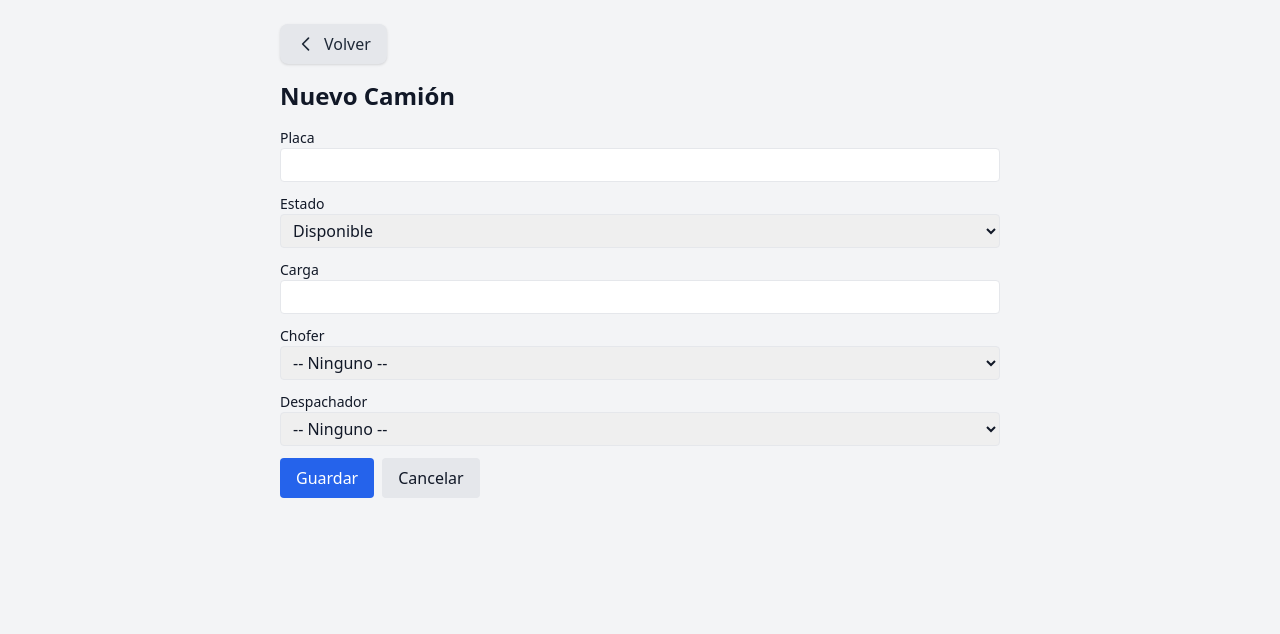
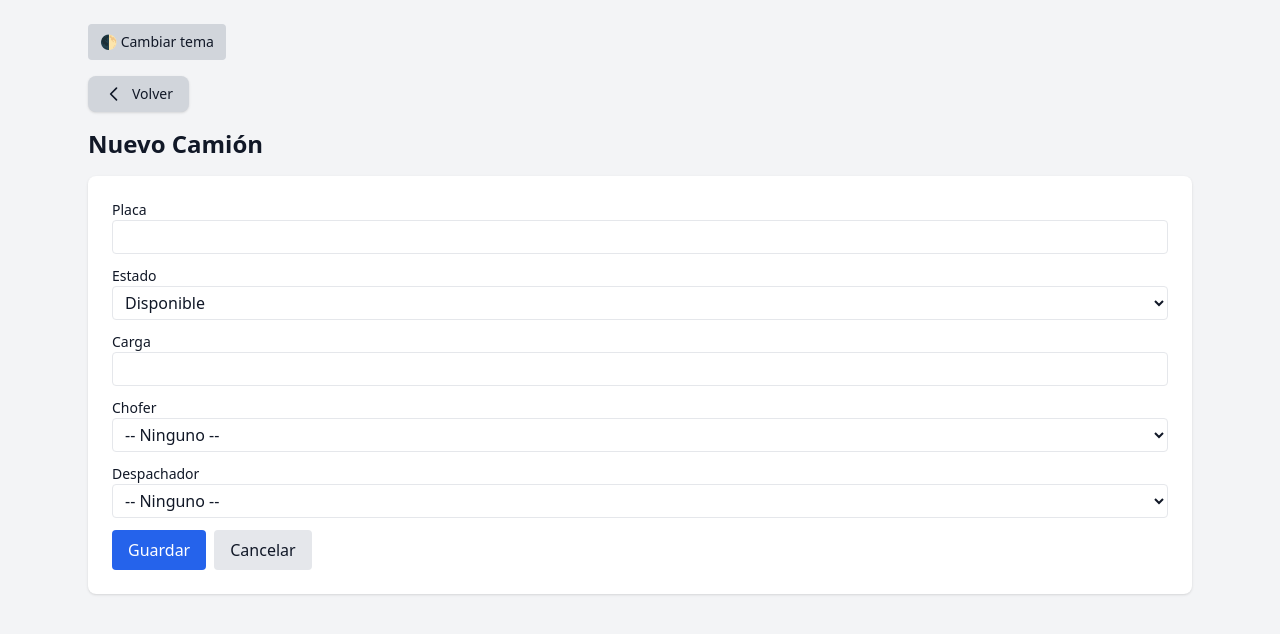
Before and after one commit to Moisescx/logitrack, a Flask app: page /admin/trucks/new in a window 1280 px wide. Shown: the top 634 px of the page. Run offline with Flask 3, Linux system fonts and the light colour scheme; the visitor is signed in with stand-in values (Sample User, id 1); data comes from the database, SQL or seed files in the repository; some libraries are stand-ins or nearby versions.

Commit message:
Cambios de accesibilidad

```diff
--- a/main.py
+++ b/main.py
@@ -1,4 +1,4 @@
-from flask import Flask, render_template, request, redirect, url_for, jsonify
+from flask import Flask, render_template, request, redirect, url_for, jsonify, flash
 import random
 from flask_sqlalchemy import SQLAlchemy
 from flask_login import (
@@ -522,11 +522,20 @@ def admin_truck_new():
         cargo = request.form.get('cargo')
         dispatcher_id = request.form.get('dispatcher_id') or None
         driver_id = request.form.get('driver_id') or None
+
+        # Validación de campos obligatorios
+        if not plate or not status:
+            flash('Por favor, completa los campos obligatorios: Placa y Estado.', 'error')
+            drivers = User.query.filter_by(role='chofer').all()
+            dispatchers = User.query.filter_by(role='despachador').all()
+            return render_template('admin_truck_form.html', drivers=drivers, dispatchers=dispatchers, truck=None)
+
         truck = Truck(plate=plate, status=status, cargo=cargo,
                       dispatcher_id=int(dispatcher_id) if dispatcher_id else None,
                       driver_id=int(driver_id) if driver_id else None)
         db.session.add(truck)
         db.session.commit()
+        flash('Camión creado correctamente.', 'success')
         return redirect(url_for('admin_trucks'))
 
     drivers = User.query.filter_by(role='chofer').all()
@@ -541,14 +550,26 @@ def admin_truck_edit(truck_id):
         return "No autorizado", 403
     truck = Truck.query.get_or_404(truck_id)
     if request.method == 'POST':
-        truck.plate = request.form.get('plate')
-        truck.status = request.form.get('status')
-        truck.cargo = request.form.get('cargo')
+        plate = request.form.get('plate')
+        status = request.form.get('status')
+        cargo = request.form.get('cargo')
         dispatcher_id = request.form.get('dispatcher_id') or None
         driver_id = request.form.get('driver_id') or None
+
+        # Validación
+        if not plate or not status:
+            flash('Por favor, completa los campos obligatorios: Placa y Estado.', 'error')
+            drivers = User.query.filter_by(role='chofer').all()
+            dispatchers = User.query.filter_by(role='despachador').all()
+            return render_template('admin_truck_form.html', drivers=drivers, dispatchers=dispatchers, truck=truck)
+
+        truck.plate = plate
+        truck.status = status
+        truck.cargo = cargo
         truck.dispatcher_id = int(dispatcher_id) if dispatcher_id else None
         truck.driver_id = int(driver_id) if driver_id else None
         db.session.commit()
+        flash('Camión actualizado correctamente.', 'success')
         return redirect(url_for('admin_trucks'))
 
     drivers = User.query.filter_by(role='chofer').all()
@@ -582,20 +603,30 @@ def admin_routes():
 def admin_route_new():
     if current_user.role != 'admin':
         return "No autorizado", 403
+
+    trucks = Truck.query.all()
+
     if request.method == 'POST':
         origin = request.form.get('origin')
         destination = request.form.get('destination')
         status = request.form.get('status')
         truck_id = request.form.get('truck_id') or None
+
+        # 2. VALIDACIÓN DE CAMPOS OBLIGATORIOS
+        if not origin or not destination or not status:
+            # Si falta algún campo obligatorio, mostrar un mensaje de error y volver al formulario
+            flash('Por favor, rellena todos los campos obligatorios (Origen, Destino, Estado).', 'error')
+            return render_template('admin_route_form.html', trucks=trucks, route=None,
+                                   origin=origin, destination=destination, status=status)
+
         route = Route(origin=origin, destination=destination, status=status,
                       truck_id=int(truck_id) if truck_id else None)
         db.session.add(route)
         db.session.commit()
+        flash('Ruta creada exitosamente.', 'success')
         return redirect(url_for('admin_routes'))
 
-    trucks = Truck.query.all()
     return render_template('admin_route_form.html', trucks=trucks, route=None)
-
 
 @app.route('/admin/routes/edit/<int:route_id>', methods=['GET', 'POST'])
 @login_required
--- a/templates/admin_truck_form.html
+++ b/templates/admin_truck_form.html
@@ -7,12 +7,18 @@
   <script src="https://cdn.tailwindcss.com"></script>
 </head>
 
-<body class="bg-gray-100 text-gray-900">
-  <div class="max-w-3xl mx-auto p-6">
+<body class="bg-gray-100 text-gray-900 dark:bg-gray-900 dark:text-gray-100">
+  <div class="max-w-6xl mx-auto p-6">
+    <div class="flex gap-3 mb-4">
+      <button onclick="document.documentElement.classList.toggle('dark')"
+        class="px-3 py-2 rounded bg-gray-300 dark:bg-gray-700 text-gray-900 dark:text-gray-100 text-sm">
+        🌓 Cambiar tema
+      </button>
+    </div>
     <!-- Botón volver -->
     <div class="mb-4">
       <a href="{{ url_for('dashboard_admin') }}"
-        class="inline-flex items-center px-4 py-2 bg-gray-200 hover:bg-gray-300 text-gray-800 rounded-lg shadow">
+        class="inline-flex items-center px-4 py-2 bg-gray-300 dark:bg-gray-700 text-gray-900 dark:text-gray-100 text-sm shadow hover:bg-gray-400 dark:hover:bg-gray-600 rounded-lg">
         <!-- Icono flecha -->
         <svg xmlns="http://www.w3.org/2000/svg" class="h-5 w-5 mr-2" fill="none" viewBox="0 0 24 24"
           stroke="currentColor">
@@ -23,50 +29,72 @@
     </div>
     <h2 class="text-2xl font-bold mb-4">{{ 'Editar' if truck else 'Nuevo' }} Camión</h2>
 
-    <form method="post">
-      <div class="mb-3">
-        <label class="block text-sm font-medium">Placa</label>
-        <input name="plate" value="{{ truck.plate if truck else '' }}" class="w-full border rounded px-2 py-1">
+    {% with messages = get_flashed_messages(with_categories=true) %}
+      {% if messages %}
+        <div class="mb-4 max-w-3xl mx-auto">
+          {% for category, msg in messages %}
+            <div class="px-3 py-2 rounded mb-2 {{ 'bg-red-100 text-red-800' if category=='error' else 'bg-green-100 text-green-800' }}">{{ msg }}</div>
+          {% endfor %}
+        </div>
+      {% endif %}
+    {% endwith %}
+
+    <form method="post" class="bg-white dark:bg-slate-800 p-6 rounded-lg shadow">
+        <div class="mb-3">
+        <label class="block text-sm font-medium dark:text-white">Placa</label>
+        <input name="plate" value="{{ request.form.plate if request.method=='POST' else (truck.plate if truck else '') }}"
+          class="w-full border dark:border-gray-600 rounded px-2 py-1 bg-white dark:bg-gray-700 text-gray-900 dark:text-white">
       </div>
-      <div class="mb-3">
-        <label class="block text-sm font-medium">Estado</label>
-        <select name="status" class="w-full border rounded px-2 py-1">
-          <option value="disponible" {% if truck and truck.status=='disponible' %}selected{% endif %}>Disponible
+        <div class="mb-3">
+        <label class="block text-sm font-medium dark:text-white">Estado</label>
+        <select name="status"
+          class="w-full border dark:border-gray-600 rounded px-2 py-1 bg-white dark:bg-gray-700 text-gray-900 dark:text-white">
+          <option value="disponible" {% if (request.method=='POST' and request.form.status=='disponible') or (truck and truck.status=='disponible') %}selected{% endif %}>Disponible
           </option>
-          <option value="en ruta" {% if truck and truck.status=='en ruta' %}selected{% endif %}>En ruta</option>
+          <option value="en ruta" {% if (request.method=='POST' and request.form.status=='en ruta') or (truck and truck.status=='en ruta') %}selected{% endif %}>En ruta</option>
         </select>
       </div>
       <div class="mb-3">
-        <label class="block text-sm font-medium">Carga</label>
-        <input name="cargo" value="{{ truck.cargo if truck else '' }}" class="w-full border rounded px-2 py-1">
+        <label class="block text-sm font-medium dark:text-white">Carga</label>
+        <input name="cargo" value="{{ request.form.cargo if request.method=='POST' else (truck.cargo if truck else '') }}"
+          class="w-full border dark:border-gray-600 rounded px-2 py-1 bg-white dark:bg-gray-700 text-gray-900 dark:text-white">
       </div>
       <div class="mb-3">
-        <label class="block text-sm font-medium">Chofer</label>
-        <select name="driver_id" class="w-full border rounded px-2 py-1">
+        <label class="block text-sm font-medium dark:text-white">Chofer</label>
+          <select name="driver_id"
+          class="w-full border rounded px-2 py-1w-full border dark:border-gray-600 rounded px-2 py-1 bg-white dark:bg-gray-700 text-gray-900 dark:text-white">
           <option value="">-- Ninguno --</option>
           {% for d in drivers %}
-          <option value="{{ d.id }}" {% if truck and truck.driver_id==d.id %}selected{% endif %}>{{ d.username }}
+          <option value="{{ d.id }}" {% if (request.method=='POST' and request.form.driver_id==d.id|string) or (truck and truck.driver_id==d.id) %}selected{% endif %}>{{ d.username }}
           </option>
           {% endfor %}
         </select>
       </div>
       <div class="mb-3">
-        <label class="block text-sm font-medium">Despachador</label>
-        <select name="dispatcher_id" class="w-full border rounded px-2 py-1">
+        <label class="block text-sm font-medium dark:text-white">Despachador</label>
+        <select name="dispatcher_id"
+          class="w-full border dark:border-gray-600 rounded px-2 py-1 bg-white dark:bg-gray-700 text-gray-900 dark:text-white">
           <option value="">-- Ninguno --</option>
           {% for d in dispatchers %}
-          <option value="{{ d.id }}" {% if truck and truck.dispatcher_id==d.id %}selected{% endif %}>{{ d.username }}
+          <option value="{{ d.id }}" {% if (request.method=='POST' and request.form.dispatcher_id==d.id|string) or (truck and truck.dispatcher_id==d.id) %}selected{% endif %}>{{ d.username }}
           </option>
           {% endfor %}
         </select>
       </div>
 
       <div class="flex gap-2">
-        <button class="px-4 py-2 bg-blue-600 text-white rounded">Guardar</button>
-        <a href="{{ url_for('admin_trucks') }}" class="px-4 py-2 bg-gray-200 rounded">Cancelar</a>
+        <button class="px-4 py-2 bg-blue-600 hover:bg-blue-700 text-white rounded">Guardar</button>
+        <a href="{{ url_for('admin_trucks') }}"
+          class="px-4 py-2 bg-gray-200 dark:bg-gray-700 text-gray-900 dark:text-white hover:bg-gray-300 dark:hover:bg-gray-600 rounded inline-block">Cancelar</a>
       </div>
     </form>
   </div>
+
+  <script>
+    tailwind.config = {
+      darkMode: 'class'
+    }
+  </script>
 </body>
 
 </html>
```
Also changed, not shown: templates/admin_route_form.html (+45 -22 lines), templates/admin_routes.html (+21 -9 lines), templates/admin_trucks.html (+9 -8 lines).
